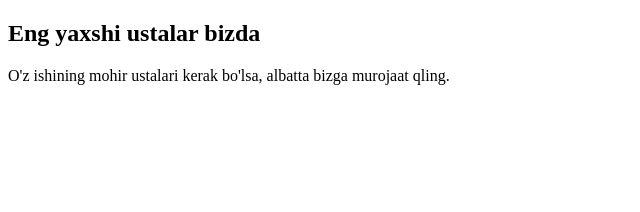
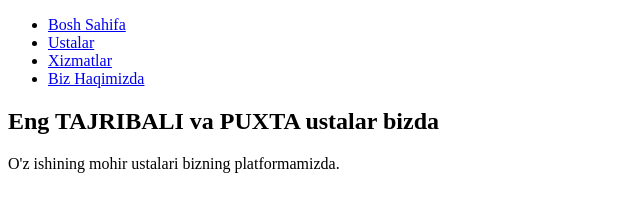
Before and after one commit to Zufar-Aminov/Thorough-Project, a plain HTML site: page index.html in a window 1280 px wide. Shown: the whole page, without its empty margins (0-640 px from the left). Drawn offline with Linux system fonts and the light colour scheme.

Commit message:
sahifalar qo'shdim linklari bilan

```diff
--- a/index.html
+++ b/index.html
@@ -6,7 +6,15 @@
     <title>Bosh sahifa</title>
 </head>
 <body>
-    <h2>Eng yaxshi ustalar bizda</h2>
-    <p>O'z ishining mohir ustalari kerak bo'lsa, albatta bizga murojaat qling.</p>
+ <div>
+    <ul>
+        <li> <a href="index.html"> Bosh Sahifa </a> </li>
+        <li> <a href="masters.html"> Ustalar </a> </li>
+        <li> <a href="services.html"> Xizmatlar </a> </li>
+        <li> <a href="about_us.html"> Biz Haqimizda </a> </li>
+    </ul>
+ </div>
+    <h2>Eng TAJRIBALI va PUXTA ustalar bizda</h2>
+    <p>O'z ishining mohir ustalari bizning platformamizda.</p>
 </body>
 </html>
```
